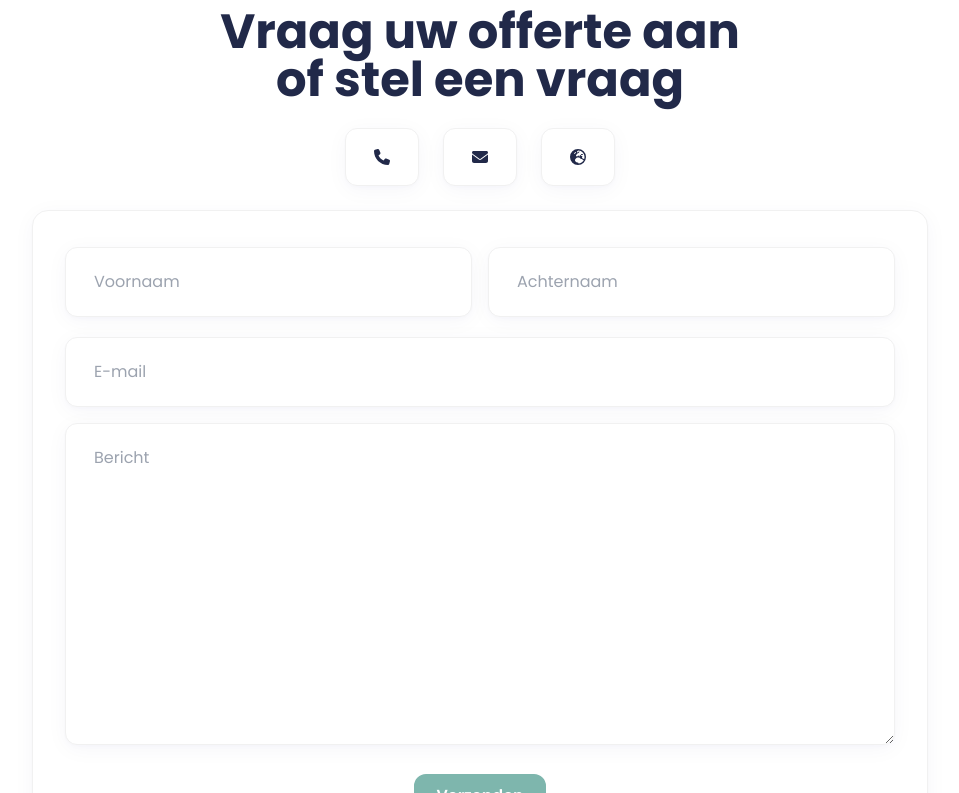
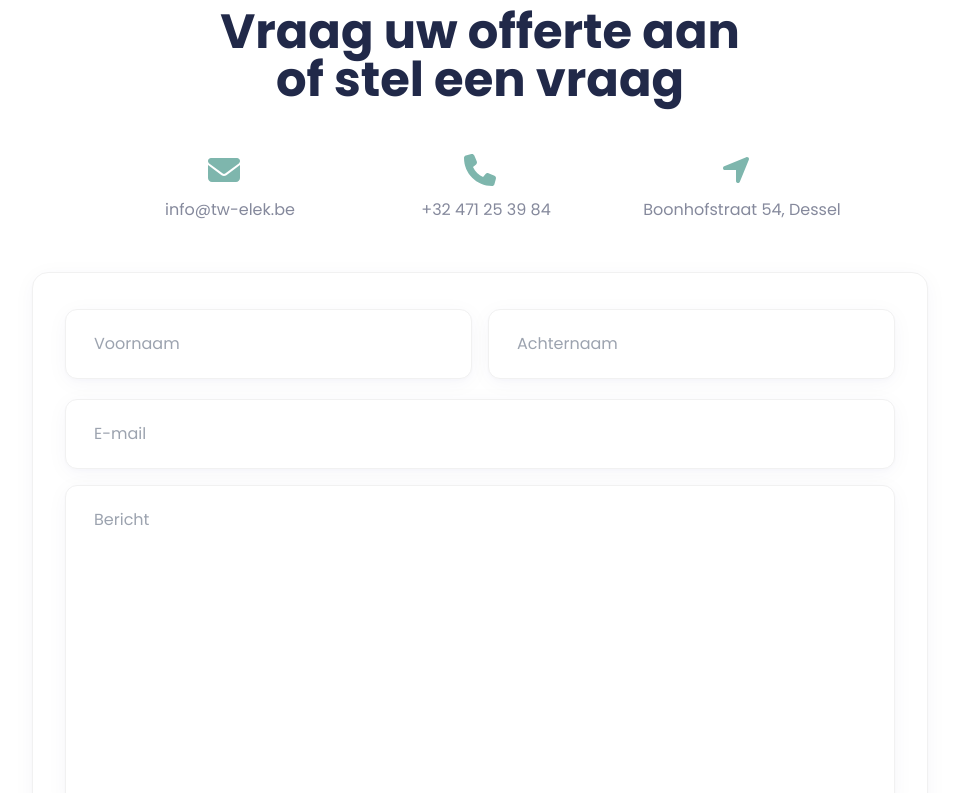
Before and after one commit to web3thijs/twe-nextjs-frontend, a Next.js app: page / in a window 1280 px wide. Shown: the part 2247-3040 px from the top of the page, without its empty margins (160-1119 px from the left). Built offline with nearby package versions, Linux system fonts and the light colour scheme.

Commit message:
Contact update

```diff
--- a/components/sections/3_contact/Contact.tsx
+++ b/components/sections/3_contact/Contact.tsx
@@ -5,6 +5,8 @@ import {
   faGlobe,
   faGlobeEurope,
   faInfoCircle,
+  faLocation,
+  faLocationArrow,
   faPhone,
 } from "@fortawesome/free-solid-svg-icons";
 import { FontAwesomeIcon } from "@fortawesome/react-fontawesome";
@@ -23,31 +25,78 @@ function Contact() {
         ></Title>
       </div>
       <div className="grid grid-cols-1">
-        <div className="mt-6 order-1">
+        <div className="mt-12 order-0 md:order-1">
           <div className="max-w-4xl mx-auto">
             <Form></Form>
           </div>
         </div>
         <div>
-          <div className="mt-6 flex space-x-6 justify-center">
-            <a href="tel: +32471 25 39 84"className="flex bg-white border border-solid border-gray-light rounded-xl w-fit py-5 px-7 shadow-3xl">
+          <div className="mt-12 grid grid-cols-1 md:grid-cols-3 justify-center max-w-3xl mx-auto">
+            <div className="flex">
+              <a
+                href="mailto: info@tw-elek.be"
+                className="grid grid-rows-2 mx-auto"
+              >
+                <FontAwesomeIcon
+                  icon={faEnvelope as IconProp}
+                  className={"text-blueish text-greenish my-auto mx-auto"}
+                  size={'2x'}
+                />
+                <span className="ml-3 my-auto text-gray mt-2">
+                  info@tw-elek.be
+                </span>
+              </a>
+            </div>
+            <div className="flex mt-10 md:mt-0">
+              <a
+                href="tel: +32471 25 39 84"
+                className="grid grid-rows-2 mx-auto"
+              >
+                <FontAwesomeIcon
+                  icon={faPhone as IconProp}
+                  className={"text-blueish text-greenish my-auto mx-auto"}
+                  size={'2x'}
+                />
+                <span className="ml-3 my-auto text-gray mt-2">
+                  +32 471 25 39 84
+                </span>
+              </a>
+            </div>
+            <div className="flex mt-10 md:mt-0">
+              <a
+                href="https://www.google.com/maps/place/TW+Elektriciteitswerken/@51.2420141,5.1175145,17z/data=!4m5!3m4!1s0x47c6cbe8cf8533e3:0xf48f5de54e148f81!8m2!3d51.2420108!4d5.1196978"
+                className="grid grid-rows-2 mx-auto"
+              >
+                <FontAwesomeIcon
+                  icon={faLocationArrow as IconProp}
+                  className={"text-blueish text-greenish my-auto mx-auto"}
+                  size={'2x'}
+                />
+                <span className="ml-3 my-auto text-gray mt-2">
+                  Boonhofstraat 54, Dessel
+                </span>
+              </a>
+            </div>
+            {/* <a
+              href="tel: +32471 25 39 84"
+              className="flex bg-white border border-solid border-gray-light rounded-xl w-full sm:w-11/12 py-5 px-7 shadow-3xl"
+            >
               <FontAwesomeIcon
                 icon={faPhone as IconProp}
-                className={"text-blueish"}
+                className={"text-blueish text-greenish my-auto mx-3"}
               />
+              <span className="ml-3 my-auto text-gray ">+32 471 25 39 84</span>
             </a>
-            <a href="mailto: twelektriciteitswerken@outlook.com" className="flex bg-white border border-solid border-gray-light rounded-xl w-fit py-5 px-7 shadow-3xl">
+            <a
+              href="mailto: twelektriciteitswerken@outlook.com"
+              className="flex bg-white border border-solid border-gray-light rounded-xl w-full sm:sm:w-11/12 py-5 px-7 shadow-3xl"
+            >
               <FontAwesomeIcon
                 icon={faEnvelope as IconProp}
-                className={"text-blueish"}
+                className={"text-blueish text-greenish my-auto mx-3"}
               />
-            </a>
-            <a href="https://www.facebook.com/TWelektriciteitswerken" target={'_blank'} rel="noreferrer" className="flex bg-white border border-solid border-gray-light rounded-xl w-fit  py-5 px-7 shadow-3xl">
-              <FontAwesomeIcon
-                icon={faGlobeEurope as IconProp}
-                className={"text-blueish"}
-              />
-            </a>
+              <span className="ml-4 my-auto text-gray">info@tw-elek.be</span>
+            </a> */}
           </div>
         </div>
       </div>
```
